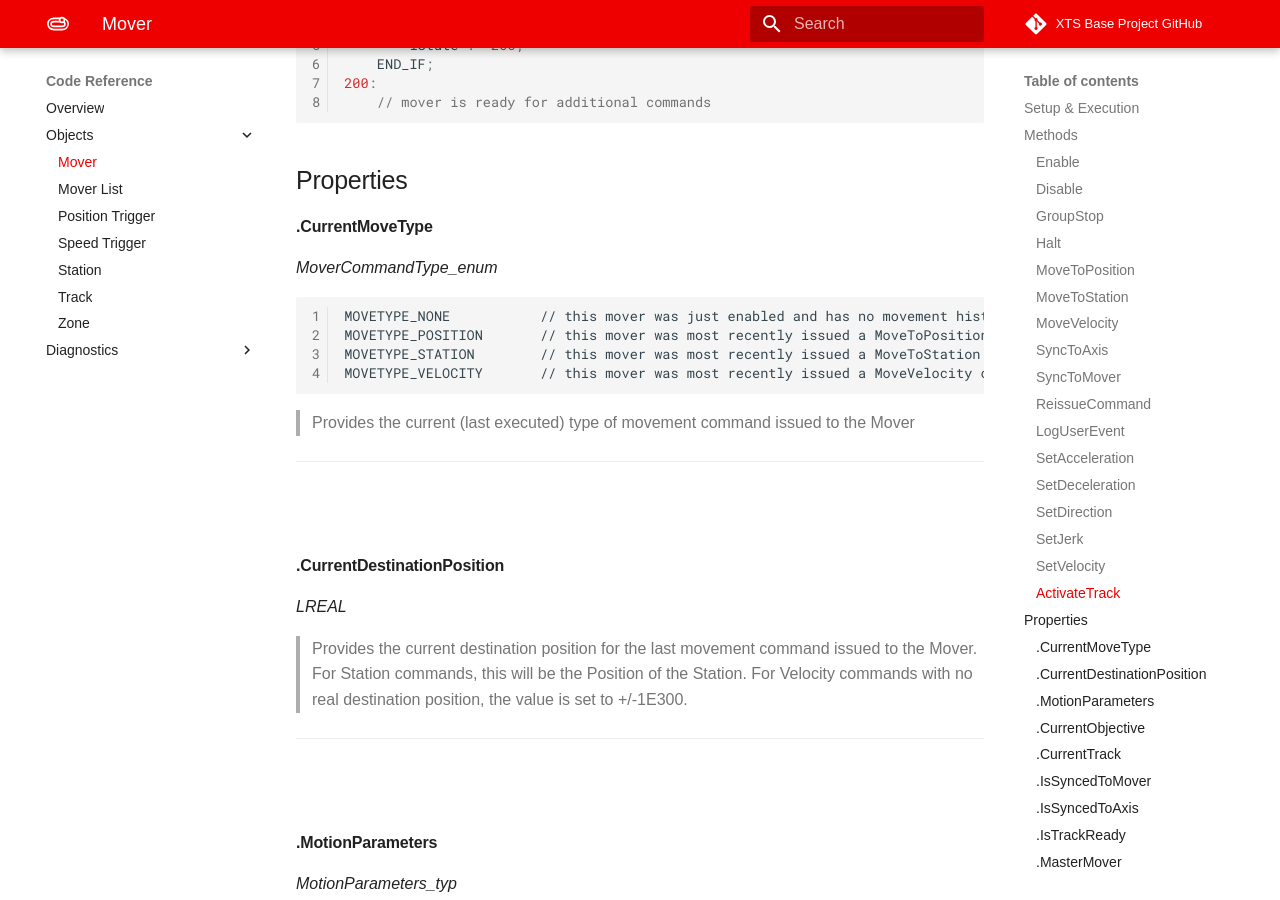
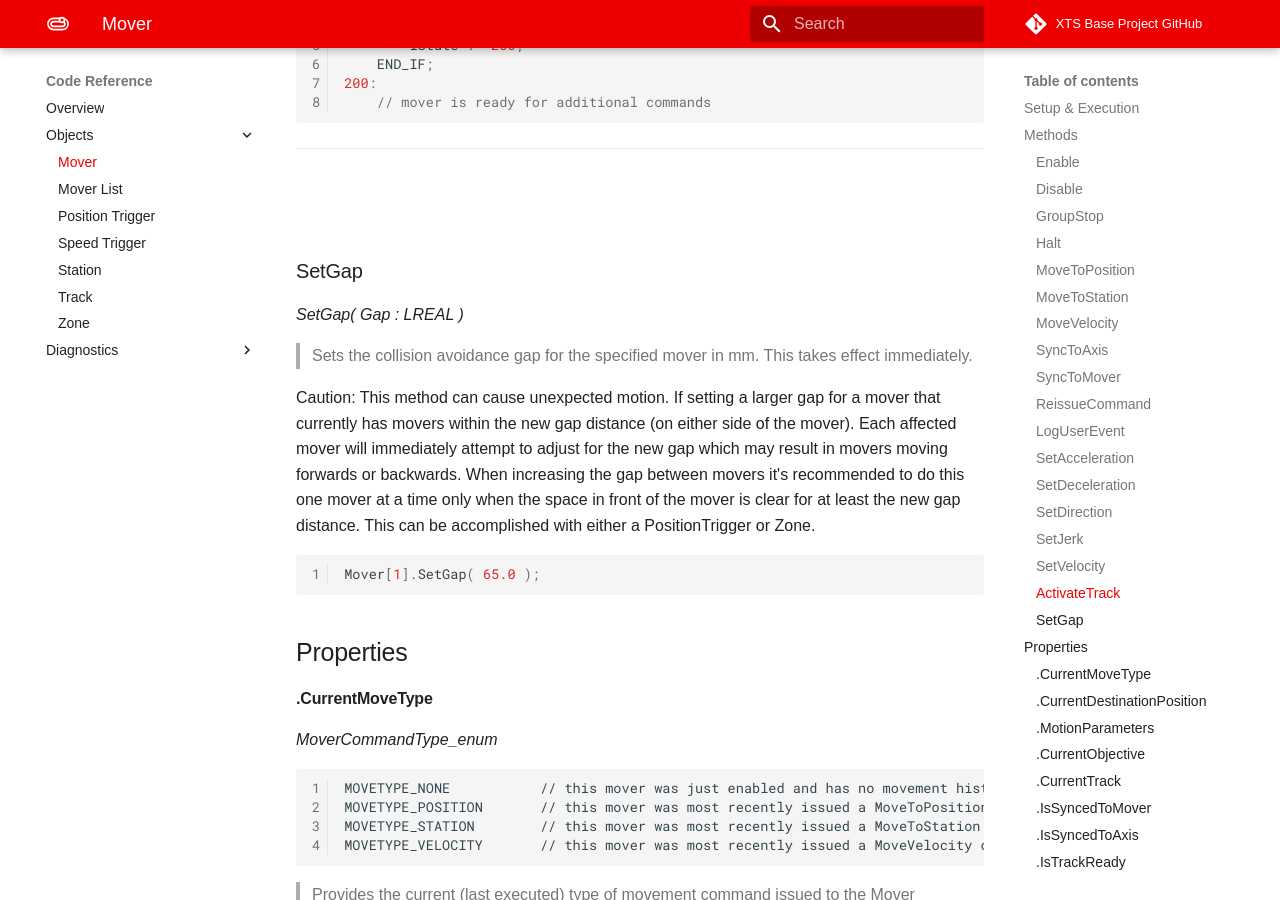
Before and after one commit to Beckhoff-USA-Community/XTS_Base, an MkDocs documentation site: the page built from Documentation/docs/CodeReference/Mover.md, in a window 1280 px wide and 900 px high, scrolled down 9112 px. Built offline with MkDocs 1.6.1 and Material for MkDocs 9.7.7, drawn with Linux system fonts in a browser that asks for light colours; some web fonts are replaced; comment, search, counter and statistics services are not loaded.

Commit message:
Add per-mover gap control

````diff
--- a/Documentation/docs/CodeReference/Mover.md
+++ b/Documentation/docs/CodeReference/Mover.md
@@ -382,6 +382,24 @@ A track change takes several PLC and NC scans. Issuing a motion command while th
 200:
 	// mover is ready for additional commands
 ```
+
+---
+<br>
+<br>
+
+### SetGap
+
+*SetGap( Gap : LREAL )*
+
+> Sets the collision avoidance gap for the specified mover in mm. This takes effect immediately.
+
+Caution: This method can cause unexpected motion. If setting a larger gap for a mover that currently has movers within the new gap distance (on either side of the mover). Each affected mover will immediately attempt to adjust for the new gap which may result in movers moving forwards or backwards. When increasing the gap between movers it's recommended to do this one mover at a time only when the space in front of the mover is clear for at least the new gap distance. This can be accomplished with either a PositionTrigger or Zone.
+
+```javascript
+Mover[1].SetGap( 65.0 );
+```
+
+
 ## Properties
 
 #### .CurrentMoveType
````
Also changed, not shown: Documentation/docs/CodeReference/MoverList.md (+14 -0 lines), 7 other files.
